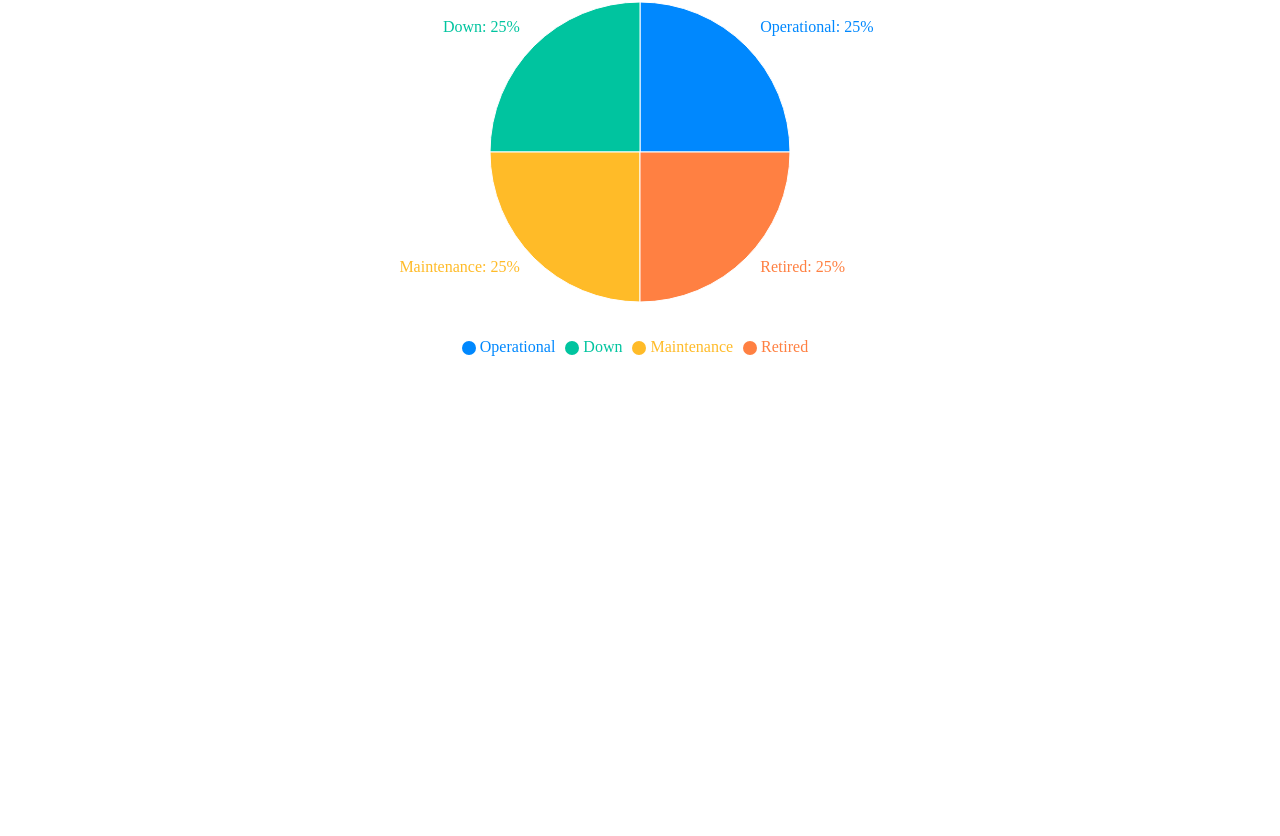
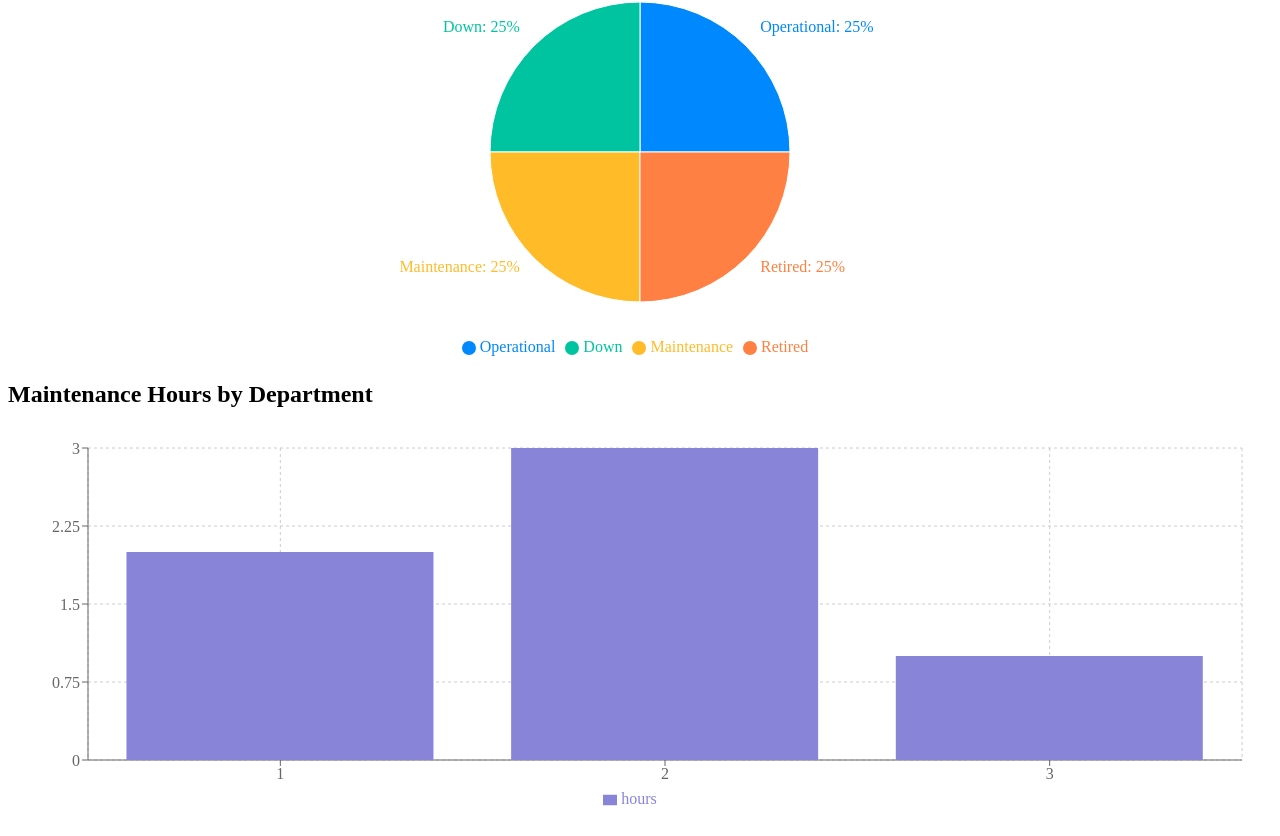
Before and after one commit to Tishyaketu/Maintenance-Dashboard, a Next.js app: page /dashboard in a window 1280 px wide. Shown: the part 166-1002 px from the top of the page. Before the commit the page ends 800 px from the top, so only its background shows below. Built offline with nearby package versions, Linux system fonts and the light colour scheme.

Commit message:
feat: Added Maintenance Hours by Department Bar Chart to Dashboard

```diff
--- a/src/components/Dashboard.tsx
+++ b/src/components/Dashboard.tsx
@@ -1,7 +1,9 @@
 import React from 'react';
 import 'tailwindcss/tailwind.css';
 import EquipmentStatusPieChart from './EquipmentStatusPieChart';
+import MaintenanceHoursBarChart from './MaintenanceHoursBarChart';
 import { Equipment } from '../interfaces/Equipment';
+import { MaintenanceRecord } from '../interfaces/MaintenanceRecord';
 
 // Dummy data for illustration
 const equipmentData: Equipment[] = [
@@ -12,6 +14,14 @@ const equipmentData: Equipment[] = [
   // Add more data as needed
 ];
 
+// Dummy maintenance records for illustration
+const maintenanceRecords: MaintenanceRecord[] = [
+  { id: '1', equipmentId: '1', date: new Date('2023-01-05'), type: 'Preventive', technician: 'Tech A', hoursSpent: 2, description: 'Routine check', partsReplaced: [], priority: 'Low', completionStatus: 'Complete' },
+  { id: '2', equipmentId: '2', date: new Date('2023-01-10'), type: 'Repair', technician: 'Tech B', hoursSpent: 3, description: 'Fixed motor', partsReplaced: ['Motor'], priority: 'High', completionStatus: 'Complete' },
+  { id: '3', equipmentId: '3', date: new Date('2023-01-15'), type: 'Preventive', technician: 'Tech C', hoursSpent: 1, description: 'Lubricated parts', partsReplaced: [], priority: 'Medium', completionStatus: 'Complete' },
+  // Add more records as needed
+];
+
 const Dashboard: React.FC = () => {
   return (
     <div className="container mx-auto p-4">
@@ -20,6 +30,10 @@ const Dashboard: React.FC = () => {
         <h2 className="text-xl font-bold mb-2">Equipment Status Breakdown</h2>
         <EquipmentStatusPieChart equipmentData={equipmentData} />
       </div>
+      <div className="mb-8">
+        <h2 className="text-xl font-bold mb-2">Maintenance Hours by Department</h2>
+        <MaintenanceHoursBarChart maintenanceRecords={maintenanceRecords} />
+      </div>
     </div>
   );
 };
--- /dev/null
+++ b/src/components/MaintenanceHoursBarChart.tsx
@@ -0,0 +1,30 @@
+import React from 'react';
+import { BarChart, Bar, XAxis, YAxis, CartesianGrid, Tooltip, Legend, ResponsiveContainer } from 'recharts';
+import { MaintenanceRecord } from '../interfaces/MaintenanceRecord';
+
+const MaintenanceHoursBarChart: React.FC<{ maintenanceRecords: MaintenanceRecord[] }> = ({ maintenanceRecords }) => {
+  const departmentHours = maintenanceRecords.reduce((acc, record) => {
+    acc[record.equipmentId] = (acc[record.equipmentId] || 0) + record.hoursSpent;
+    return acc;
+  }, {} as Record<string, number>);
+
+  const data = Object.keys(departmentHours).map(department => ({
+    name: department,
+    hours: departmentHours[department],
+  }));
+
+  return (
+    <ResponsiveContainer width="100%" height={400}>
+      <BarChart data={data} margin={{ top: 20, right: 30, left: 20, bottom: 20 }}>
+        <CartesianGrid strokeDasharray="3 3" />
+        <XAxis dataKey="name" />
+        <YAxis />
+        <Tooltip />
+        <Legend />
+        <Bar dataKey="hours" fill="#8884d8" />
+      </BarChart>
+    </ResponsiveContainer>
+  );
+};
+
+export default MaintenanceHoursBarChart;
```
